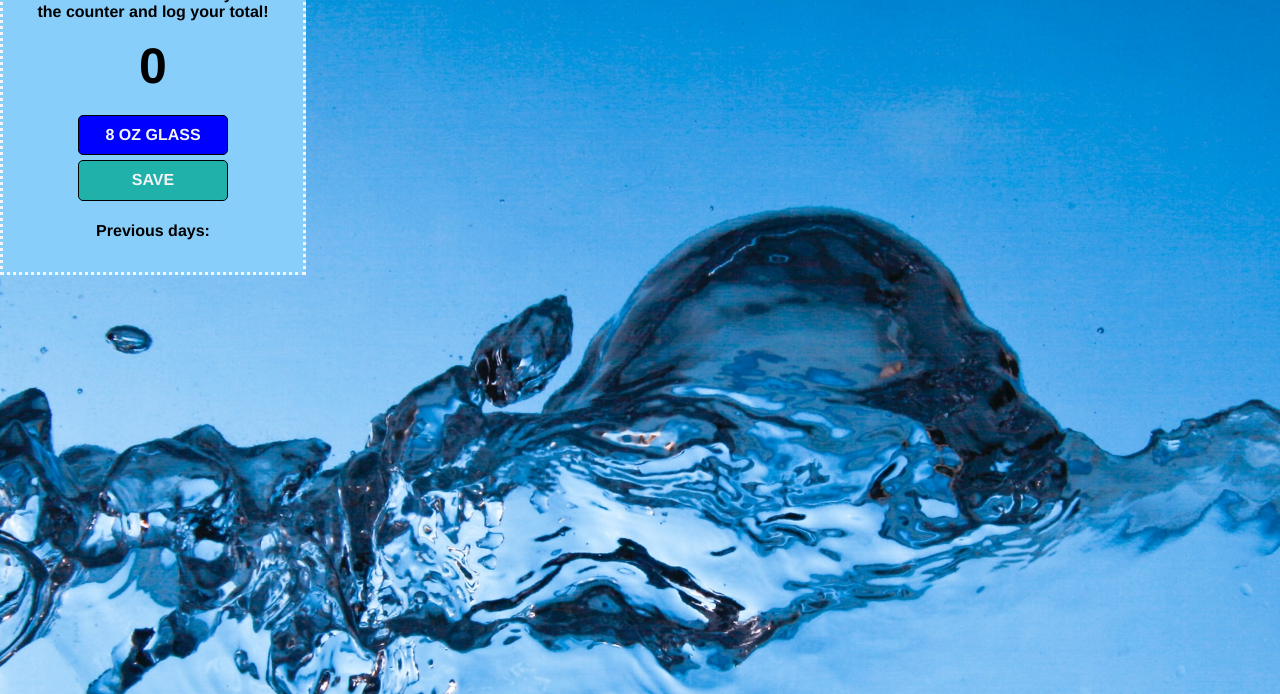
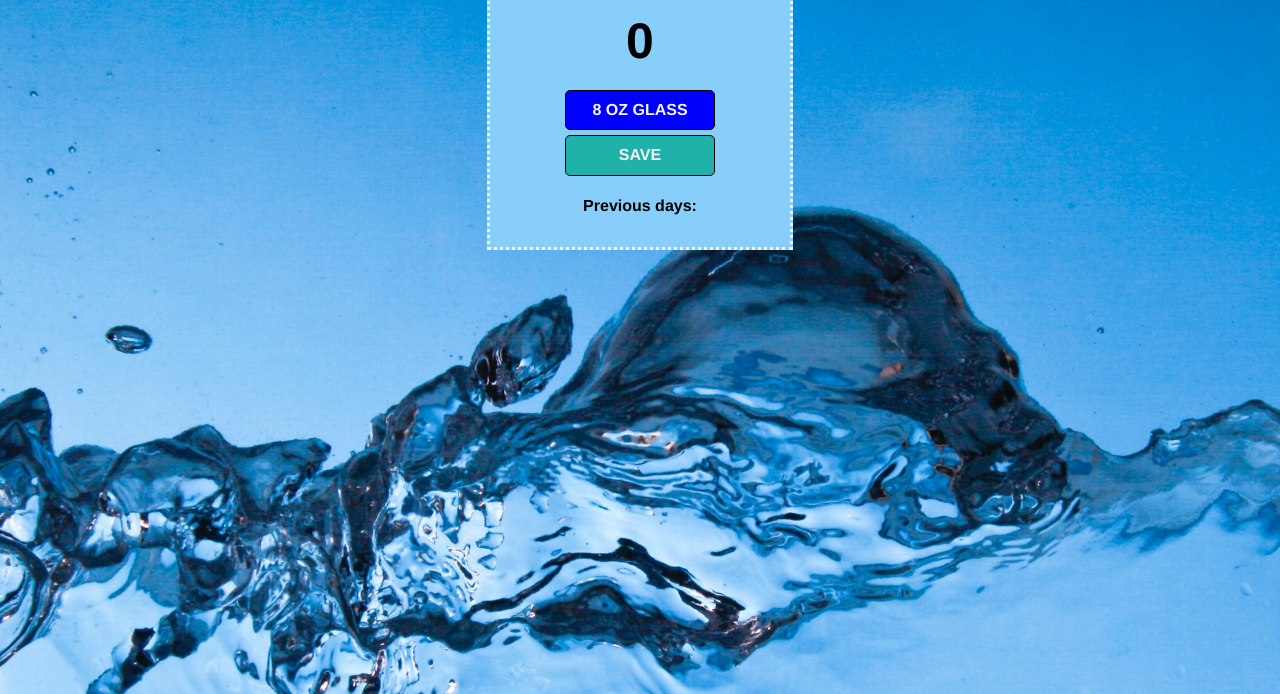
Before and after one commit to orodriguez89/water-counter, a website built with Vite: page index.html in a window 1280 px wide. Shown: the part 106-800 px from the top of the page. Built offline with nearby package versions, Linux system fonts and the light colour scheme.

Commit message:
Update index.css

```diff
--- a/index.css
+++ b/index.css
@@ -44,5 +44,5 @@ button {
     width: 300px;
     height: 350px;
     background-color: lightskyblue;
-    margin-top: 25px;
+    margin: auto;
 }
```
